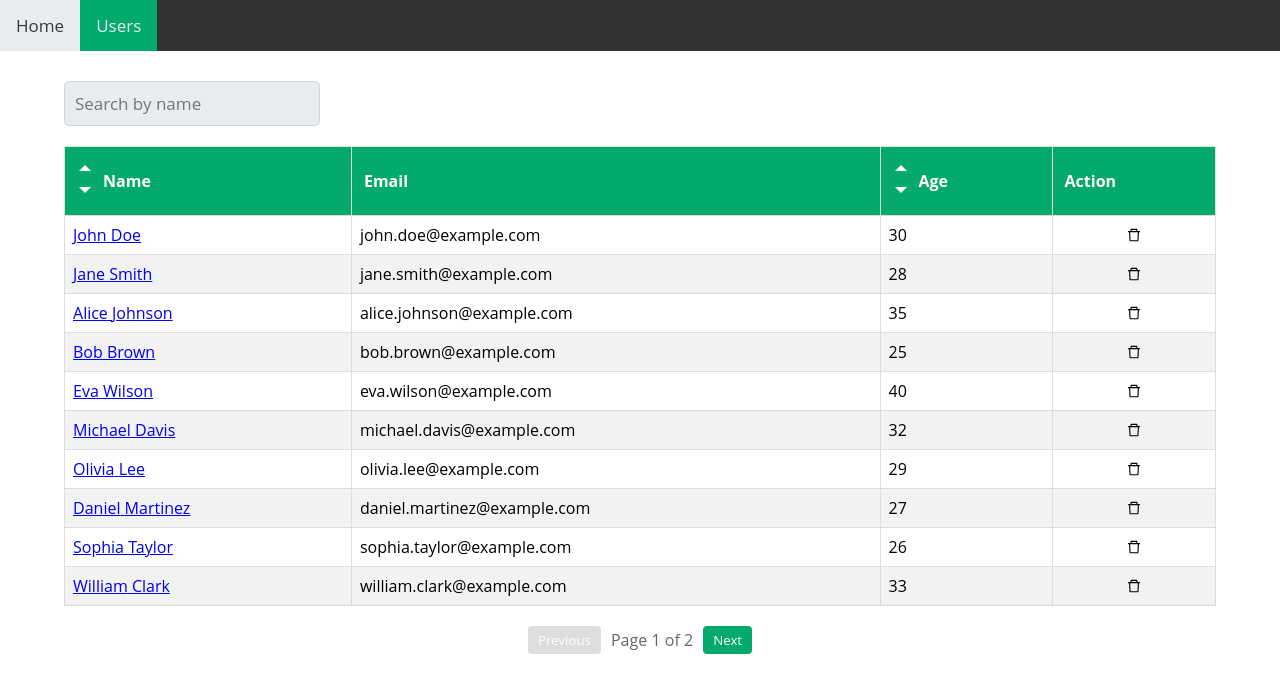
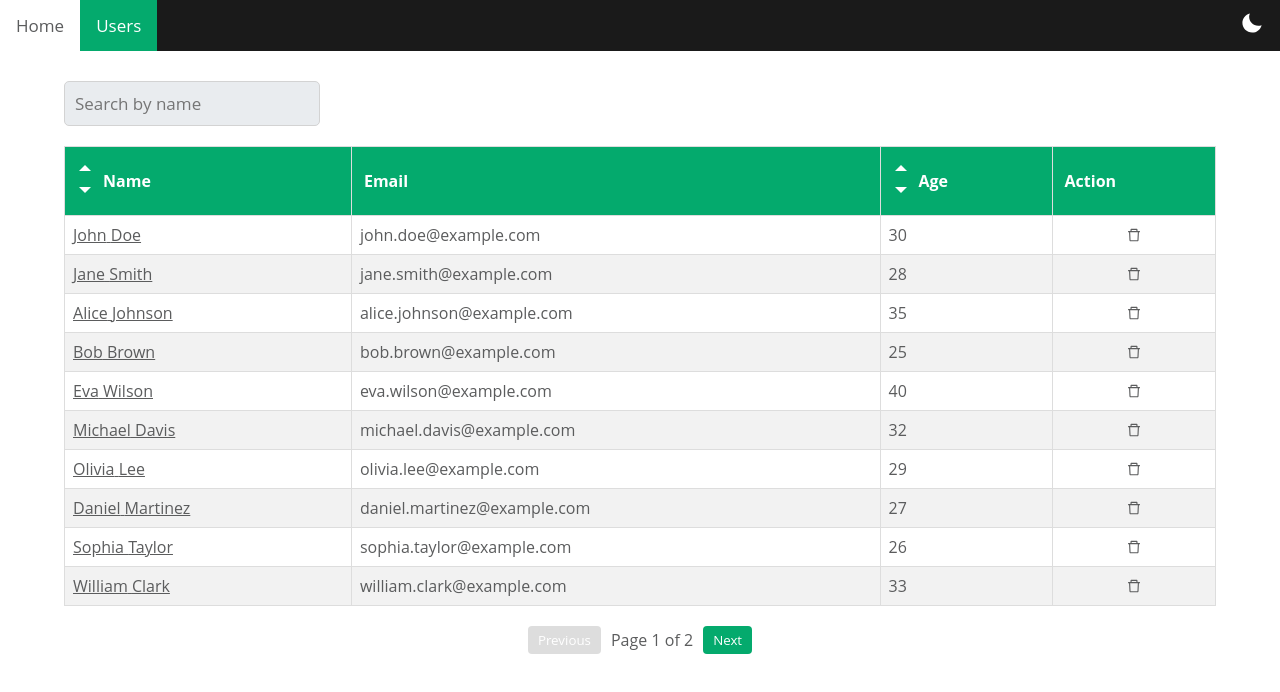
Before and after one commit to ashot3232/frontend-task, a React (Create React App) app: page /users in a window 1280 px wide. Shown: the top 692 px of the page. Built offline with nearby package versions, Linux system fonts and the light colour scheme; data requests are answered from the project's data file.

Commit message:
Add theme switcher for light/dark modes

```diff
--- a/src/App.tsx
+++ b/src/App.tsx
@@ -1,29 +1,25 @@
 import React from 'react';
 import { Routes, Route } from 'react-router-dom';
 import { AnimatePresence } from 'framer-motion';
-import { createGlobalStyle } from 'styled-components';
+import { ThemeProvider } from 'styled-components';
 
 import Layout from './components/Layout';
 import Fallback from './components/Fallback';
 import Home from './pages/Home';
 import NoMatch from './pages/NoMatch';
 import ErrorBoundary from './components/ErrorBoundry';
+import { GlobalStyle, light, dark } from './styles';
+import { useAppSelector, selectTheme } from './store';
 
 const UserDetails = React.lazy(() => import('./pages/UserDetails'));
 const UserList = React.lazy(() => import('./pages/UserList'));
 
-const GlobalStyle = createGlobalStyle`
-  * {
-     margin: 0;
-     padding: 0;
-     outline: 0;
-     box-sizing: border-box;
-     font-family: 'Open Sans', sans-serif;
-  }
-`;
+function App() {
+  const theme = useAppSelector(selectTheme);
+  const currentTheme = theme === 'light' ? light : dark;
 
-function App() {
   return (
+    <ThemeProvider theme={currentTheme}>
       <ErrorBoundary>
         <GlobalStyle />
         <AnimatePresence mode="wait">
@@ -51,6 +47,7 @@ function App() {
           </Routes>
         </AnimatePresence>
       </ErrorBoundary>
+    </ThemeProvider>
   );
 }
 
--- a/src/components/Box/styled.ts
+++ b/src/components/Box/styled.ts
@@ -5,5 +5,5 @@ export const Wrapper = styled.div`
   border-radius: 5px;
   padding: 15px 20px 20px;
   box-shadow: 0 4px 8px rgba(0, 0, 0, 0.05);
-  background: ${(props) => props.theme.colors.light};
+  background: ${({ theme }) => theme.colors.boxBackground};
 `;
--- a/src/components/Modal/styled.ts
+++ b/src/components/Modal/styled.ts
@@ -28,7 +28,7 @@ export const StyledModal = styled.div`
 `;
 
 export const StyledModalContent = styled.div`
-  background: #fff;
+  background: ${(props) => props.theme.colors.background};
   border-radius: 5px;
   width: calc(100% - 15px);
 `;
--- a/src/components/Navbar/index.tsx
+++ b/src/components/Navbar/index.tsx
@@ -1,11 +1,30 @@
 import React from 'react';
-import { StyledNav, StyledLink } from './styled';
+import { IoMdSunny, IoMdMoon } from 'react-icons/io';
+import { StyledNav, StyledLink, StyledButton } from './styled';
+import {
+  useAppDispatch,
+  useAppSelector,
+  toggleTheme,
+  selectTheme,
+} from '../../store';
 
 function Navbar() {
+  const dispatch = useAppDispatch();
+  const theme = useAppSelector(selectTheme);
+
+  const handleThemeToggle = () => {
+    dispatch(toggleTheme());
+  };
+
   return (
     <StyledNav>
-      <StyledLink to="/">Home</StyledLink>
-      <StyledLink to="/users">Users</StyledLink>
+      <div>
+        <StyledLink to="/">Home</StyledLink>
+        <StyledLink to="/users">Users</StyledLink>
+      </div>
+      <StyledButton onClick={handleThemeToggle}>
+        {theme === 'light' ? <IoMdMoon /> : <IoMdSunny />}
+      </StyledButton>
     </StyledNav>
   );
 }
--- a/src/components/Navbar/styled.ts
+++ b/src/components/Navbar/styled.ts
@@ -2,26 +2,46 @@ import styled from 'styled-components';
 import { NavLink } from 'react-router-dom';
 
 export const StyledNav = styled.nav`
+  display: flex;
+  justify-content: space-between;
+  align-items: center;
   overflow: hidden;
-  background-color: #333;
+  background-color: #1a1a1a;
+`;
+
+export const StyledButton = styled.button`
+  background: none;
+  border: none;
+  cursor: pointer;
+  color: white;
+  font-size: 24px;
+  margin-right: 16px;
+
+  &:hover {
+    opacity: 0.7;
+  }
+
+  &:focus {
+    outline: none;
+  }
 `;
 
 export const StyledLink = styled(NavLink)`
   float: left;
   display: block;
-  color: ${(props) => props.theme.colors.light};
+  color: #fff;
   text-align: center;
   padding: 14px 16px;
   text-decoration: none;
   font-size: 17px;
 
   &:hover {
-    background-color: ${(props) => props.theme.colors.light};
-    color: ${(props) => props.theme.colors.dark};
+    background-color: ${(props) => props.theme.colors.background};
+    color: ${(props) => props.theme.colors.text};
   }
 
   &.active {
     background-color: #04aa6d;
-    color: ${(props) => props.theme.colors.light};
+    color: #fff;
   }
 `;
--- a/src/components/Note/styled.ts
+++ b/src/components/Note/styled.ts
@@ -11,11 +11,12 @@ export const StyledBox = styled(Box)`
 export const StyledDetails = styled.div`
   max-height: 165px;
   overflow-y: auto;
+  color: ${({ theme }) => theme.colors.text};
 `;
 
 export const StyledDescription = styled.span`
   display: block;
-  color: #575757;
+  color: ${({ theme }) => theme.colors.text}
   font-size: 16px;
   margin-top: 5px;
 `;
@@ -28,6 +29,7 @@ export const StyledBottomContent = styled.div`
   justify-content: center;
   font-size: 18px;
   cursor: pointer;
+  color: ${({ theme }) => theme.colors.text};
 `;
 
 export const StyledDeleteIcon = styled(AiOutlineDelete)`
--- a/src/components/Notes/styled.ts
+++ b/src/components/Notes/styled.ts
@@ -17,7 +17,7 @@ export const Wrapper = styled.div`
 `;
 
 export const AddIcon = styled(AiOutlinePlusCircle)`
-  color: ${(props) => props.theme.colors.dark};
+  color: ${({ theme }) => theme.colors.text};
   font-size: 78px;
 `;
 
@@ -30,7 +30,7 @@ export const StyledBox = styled(Box)<React.HTMLAttributes<HTMLDivElement>>`
 `;
 
 export const StyledText = styled.p`
-  color: ${(props) => props.theme.colors.dark};
+  color: ${({ theme }) => theme.colors.text};
   font-weight: 500;
   margin-top: 20px;
 `;
--- a/src/components/Table/styled.ts
+++ b/src/components/Table/styled.ts
@@ -42,10 +42,11 @@ export const StyledSortableTableHeaderContent = styled.div`
 
 export const StyledTableRow = styled.tr`
   &:nth-child(even) {
-    background-color: #f2f2f2;
+    background-color: ${({ theme }) => theme.colors.boxBackground};
   }
+
   &:hover {
-    background-color: #ddd;
+    background-color: ${({ theme }) => theme.colors.hover};
   }
 `;
 
@@ -82,5 +83,5 @@ export const StyledPaginationButton = styled.button`
 `;
 
 export const StyledPaginationInfo = styled.span`
-  color: #666;
+  color: ${({ theme }) => theme.colors.text};
 `;
--- a/src/index.tsx
+++ b/src/index.tsx
@@ -2,18 +2,9 @@ import React from 'react';
 import ReactDOM from 'react-dom/client';
 import { Provider } from 'react-redux';
 import { BrowserRouter } from 'react-router-dom';
-import { ThemeProvider } from 'styled-components';
 
 import App from './App';
-import reportWebVitals from './reportWebVitals';
 import { store } from './store';
-
-const theme = {
-  colors: {
-    light: '#e9ecef',
-    dark: '#343a40',
-  },
-};
 
 const root = ReactDOM.createRoot(
   document.getElementById('root') as HTMLElement,
@@ -22,16 +13,9 @@ const root = ReactDOM.createRoot(
 root.render(
   <React.StrictMode>
     <BrowserRouter>
-      <ThemeProvider theme={theme}>
-        <Provider store={store}>
-          <App />
-        </Provider>
-      </ThemeProvider>
+      <Provider store={store}>
+        <App />
+      </Provider>
     </BrowserRouter>
   </React.StrictMode>,
 );
-
-// If you want to start measuring performance in your app, pass a function
-// to log results (for example: reportWebVitals(console.log))
-// or send to an analytics endpoint. Learn more: https://bit.ly/CRA-vitals
-reportWebVitals();
--- a/src/store/index.ts
+++ b/src/store/index.ts
@@ -4,9 +4,11 @@ import { TypedUseSelectorHook, useDispatch, useSelector } from 'react-redux';
 import { usersReducer } from './slices/usersSlice';
 import { userReducer } from './slices/userSlice';
 import { notesReducer } from './slices/notesSlice';
+import { themeReducer } from './slices/themeSlice';
 
 export const store = configureStore({
   reducer: {
+    theme: themeReducer,
     user: userReducer,
     users: usersReducer,
     notes: notesReducer,
@@ -19,6 +21,7 @@ export * from './thunks/fetchNotes';
 export * from './thunks/addNote';
 export * from './thunks/removeNote';
 export * from './thunks/removeUser';
+export * from './slices/themeSlice';
 
 export type AppDispatch = typeof store.dispatch;
 export const useAppDispatch = () => useDispatch<AppDispatch>();
--- /dev/null
+++ b/src/store/slices/themeSlice.ts
@@ -0,0 +1,25 @@
+import { createSlice } from '@reduxjs/toolkit';
+import { RootState } from '../index';
+
+interface ThemeStateType {
+  value: string;
+}
+
+const initialState: ThemeStateType = {
+  value: 'light',
+};
+
+export const themeSlice = createSlice({
+  name: 'theme',
+  initialState,
+  reducers: {
+    toggleTheme: (state) => {
+      state.value = state.value === 'light' ? 'dark' : 'light';
+    },
+  },
+});
+
+export const { toggleTheme } = themeSlice.actions;
+export const selectTheme = (state: RootState) => state.theme.value;
+
+export const themeReducer = themeSlice.reducer;
--- /dev/null
+++ b/src/styles/index.ts
@@ -0,0 +1,38 @@
+import { createGlobalStyle } from 'styled-components';
+
+export const GlobalStyle = createGlobalStyle`
+  * {
+     margin: 0;
+     padding: 0;
+     outline: 0;
+     box-sizing: border-box;
+     font-family: 'Open Sans', sans-serif;
+  }
+
+  a {
+    color: ${({ theme }) => theme.colors.text};
+  }
+
+  body {
+    background-color: ${({ theme }) => theme.colors.background};
+    color: ${({ theme }) => theme.colors.text};
+  }
+`;
+
+export const light = {
+  colors: {
+    background: '#fff',
+    text: '#5b5c5d',
+    hover: '#ddd',
+    boxBackground: '#f2f2f2',
+  },
+};
+
+export const dark = {
+  colors: {
+    background: '#333333ed',
+    text: '#fff',
+    hover: '#808080a3',
+    boxBackground: '#80808069',
+  },
+};
```
Also changed, not shown: 1 other file (tests, documents, lock files or other folders). Lines whose indentation alone changed are shown as unchanged.
